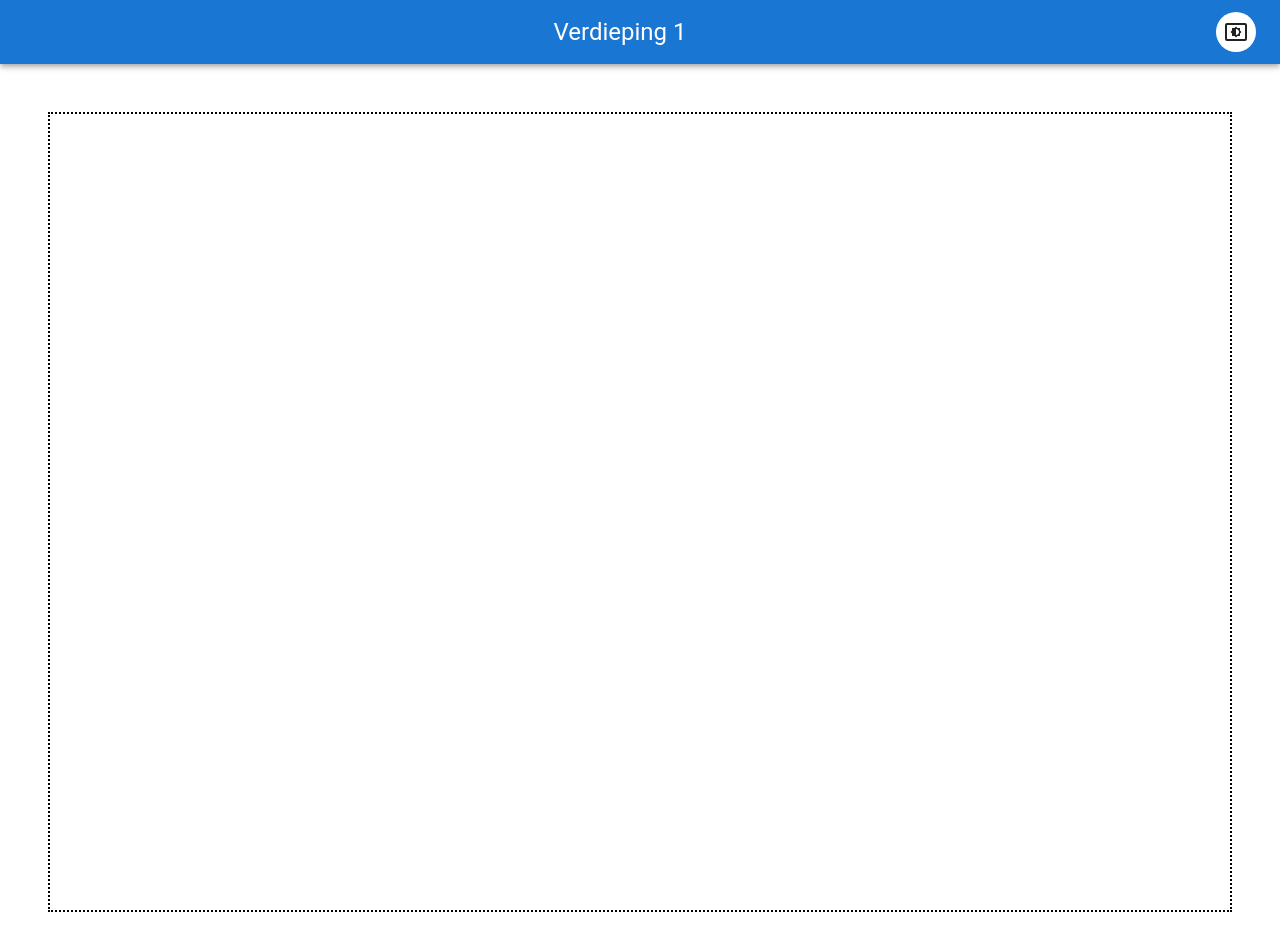
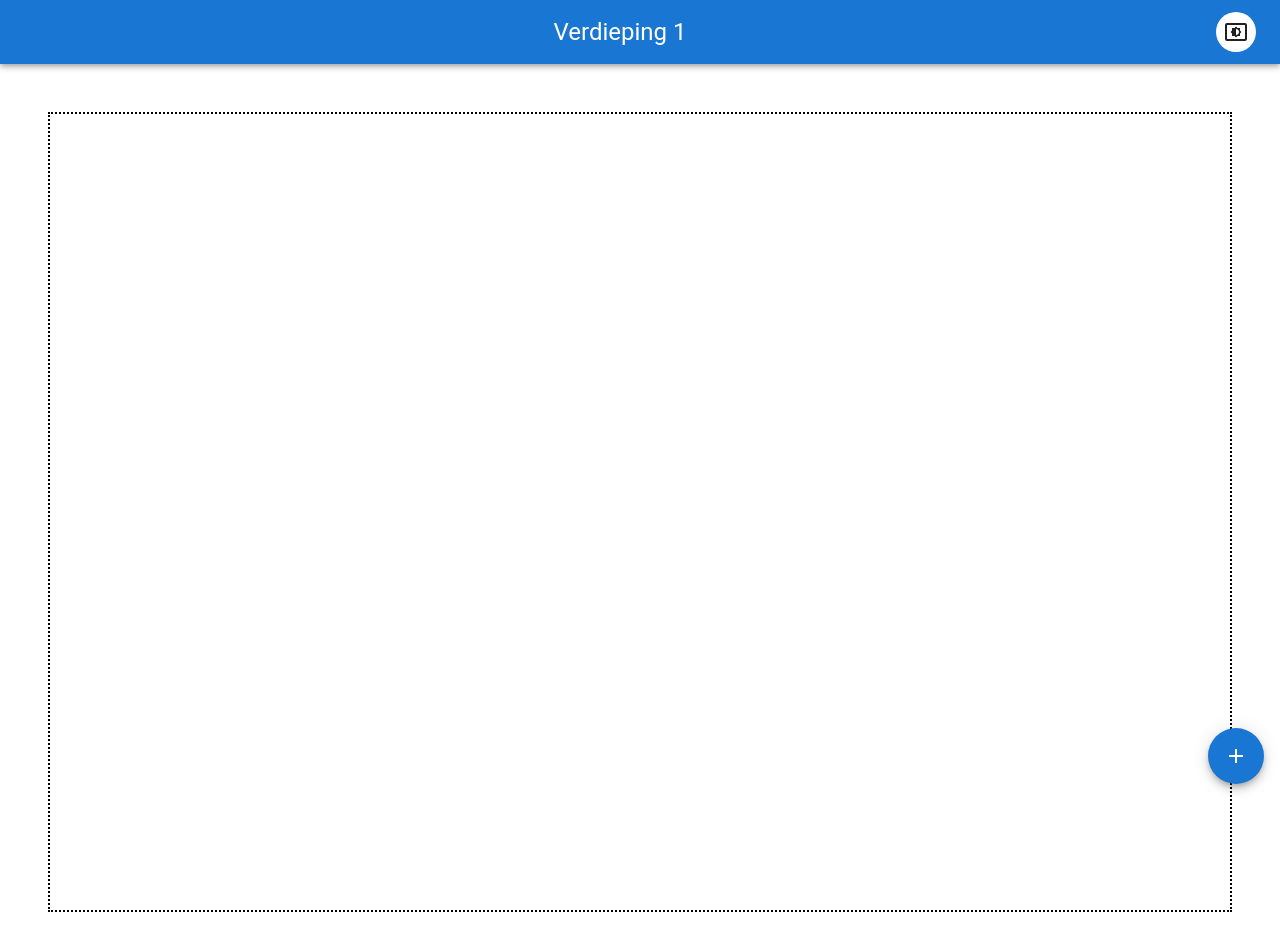
Before and after one commit to everydaycola/domotica-app, a React (Vite) app: page /verdieping/1 in a window 1280 px wide. Shown: the top 950 px of the page. Built offline with nearby package versions, Linux system fonts and the light colour scheme.

Commit message:
base for speeddial actions

```diff
--- /dev/null
+++ b/src/components/actionsSpeedDial/ActionsSpeedDial.tsx
@@ -0,0 +1,45 @@
+import { styled } from '@mui/material/styles';
+import Box from '@mui/material/Box';
+import SpeedDial from '@mui/material/SpeedDial';
+import SpeedDialIcon from '@mui/material/SpeedDialIcon';
+import SpeedDialAction from '@mui/material/SpeedDialAction';
+import AspectRatioIcon from '@mui/icons-material/AspectRatio';
+import AddBoxIcon from '@mui/icons-material/AddBox';
+import DeleteForeverIcon from '@mui/icons-material/DeleteForever';
+
+const StyledSpeedDial = styled(SpeedDial)(({ theme }) => ({
+    position: 'fixed',
+    bottom: theme.spacing(2),
+    right: theme.spacing(2),
+}));
+
+const actions = [
+    {icon: <AspectRatioIcon/>, name: 'Edit'},
+    {icon: <AddBoxIcon/>, name: 'Add'},
+    {icon: <DeleteForeverIcon/>, name: 'Delete'},
+];
+
+export default function PlaygroundSpeedDial() {
+    return (
+        <Box>
+        <StyledSpeedDial
+                    ariaLabel="SpeedDial"
+                    icon={<SpeedDialIcon />}
+                    direction="up"
+                >
+                    {actions.map((action) => (
+                        <SpeedDialAction
+                            key={action.name}
+                            icon={action.icon}
+                            slotProps={{
+                                tooltip: {
+                                    open: true,
+                                    title: action.name,
+                                },
+                            }}
+                        />
+                    ))}
+                </StyledSpeedDial>
+            </Box>
+    );
+}
--- a/src/pages/Verdieping.tsx
+++ b/src/pages/Verdieping.tsx
@@ -1,5 +1,6 @@
 import {useParams} from "react-router-dom";
 import CustomAppBar from "../components/appBar/AppBar.tsx";
+import ActionsSpeedDial from "../components/actionsSpeedDial/ActionsSpeedDial.tsx";
 import {GeneralContext} from "../context/GeneralContext.ts";
 import {useContext} from "react";
 import {BaseFloorPlan} from "../components/floorPlan/BaseFloorPlan.tsx";
@@ -18,6 +19,7 @@ export function Verdieping() {
 
             <Box sx={{display: 'flex', justifyContent: 'center', m: 5}}>
                 <BaseFloorPlan/>
+                <ActionsSpeedDial/>
             </Box>
         </>
     )
```
